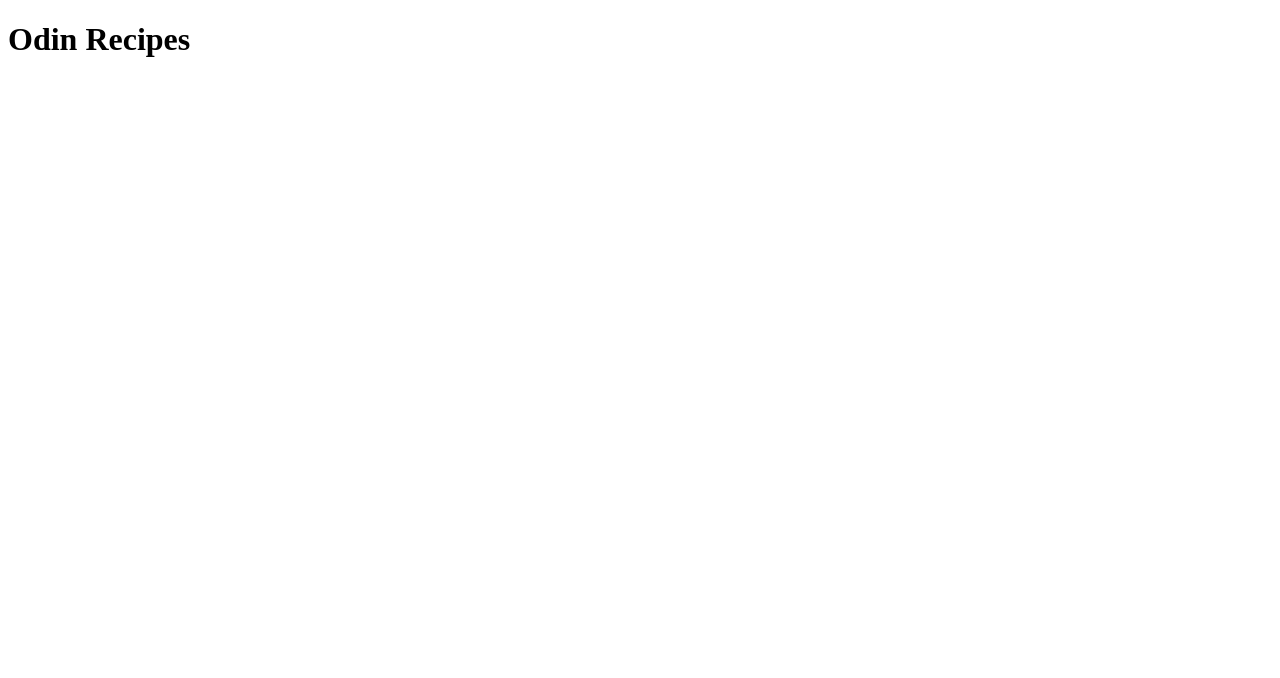
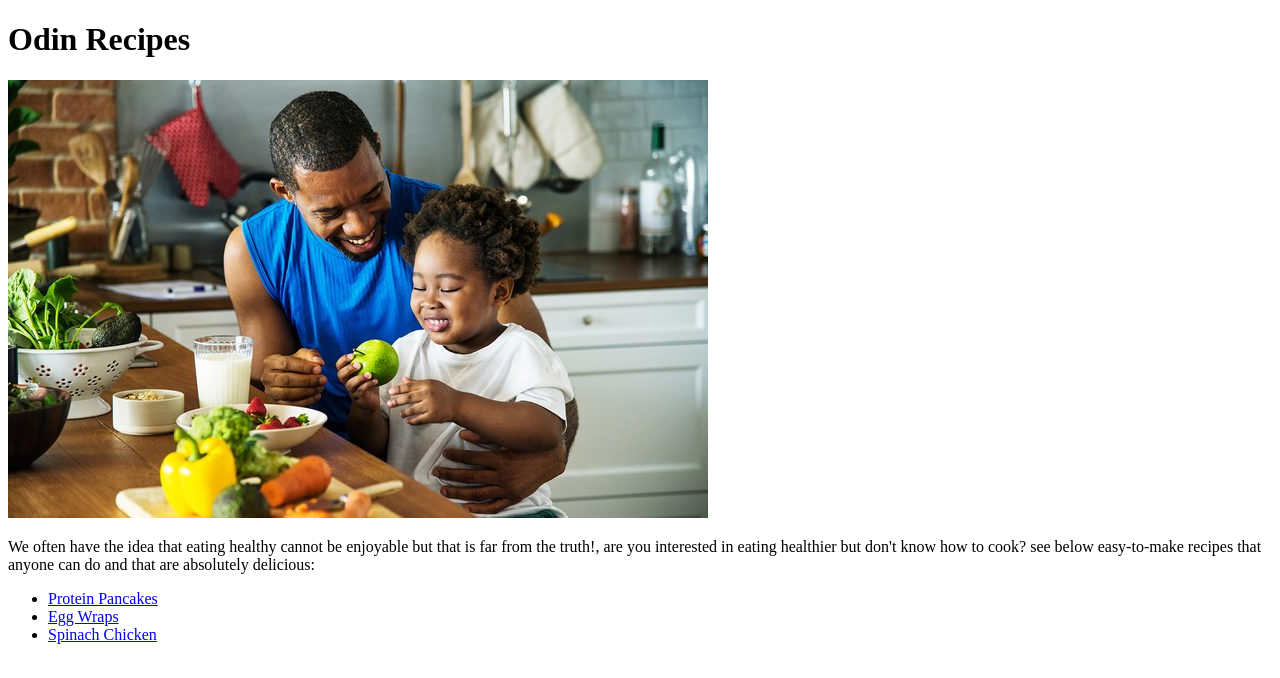
Before and after one commit to EdwardS02/odin-recipes, a plain HTML site: page index.html in a window 1280 px wide. Drawn offline with Linux system fonts and the light colour scheme.

Commit message:
Add description and relative links to the recipes in index.html

```diff
--- a/index.html
+++ b/index.html
@@ -6,5 +6,15 @@
 </head>
 <body>
     <h1>Odin Recipes</h1>
+    <img src="img/healthy-family.jpg" alt="a father and his son eating healthy food">
+
+    <p>We often have the idea that eating healthy cannot be enjoyable but that is far from the truth!, are you interested in eating healthier but don't know how to cook? see below easy-to-make recipes that anyone can do and that are absolutely delicious:</p>
+
+    <ul>
+        <li><a href="recipes/protein-pancakes.html">Protein Pancakes</a></li>
+        <li> <a href="recipes/egg-wrap.html">Egg Wraps</a></li>
+        <li><a href="recipes/spinach-chicken.html">Spinach Chicken</a></li>
+    </ul>
+
 </body>
 </html>
```
Also changed, not shown: recipes/egg-wrap.html (+2 -0 lines), recipes/protein-pancakes.html (+3 -0 lines), recipes/spinach-chicken.html (+2 -0 lines), img/healthy-family.jpg (added).
